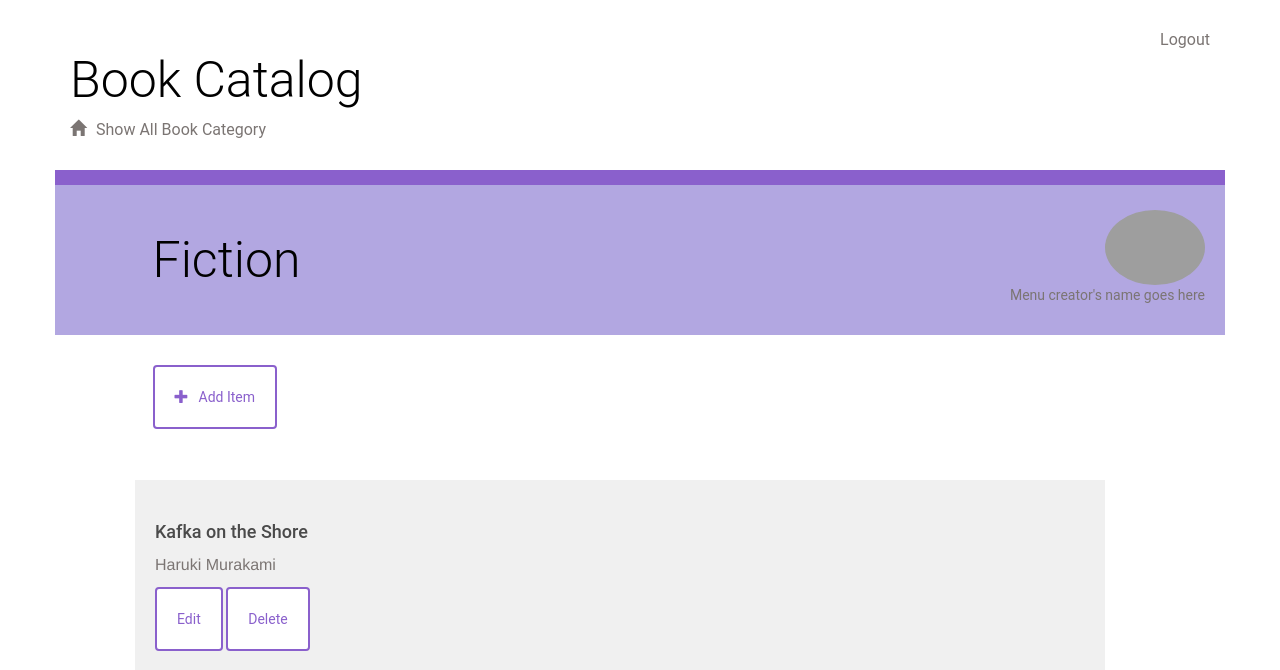
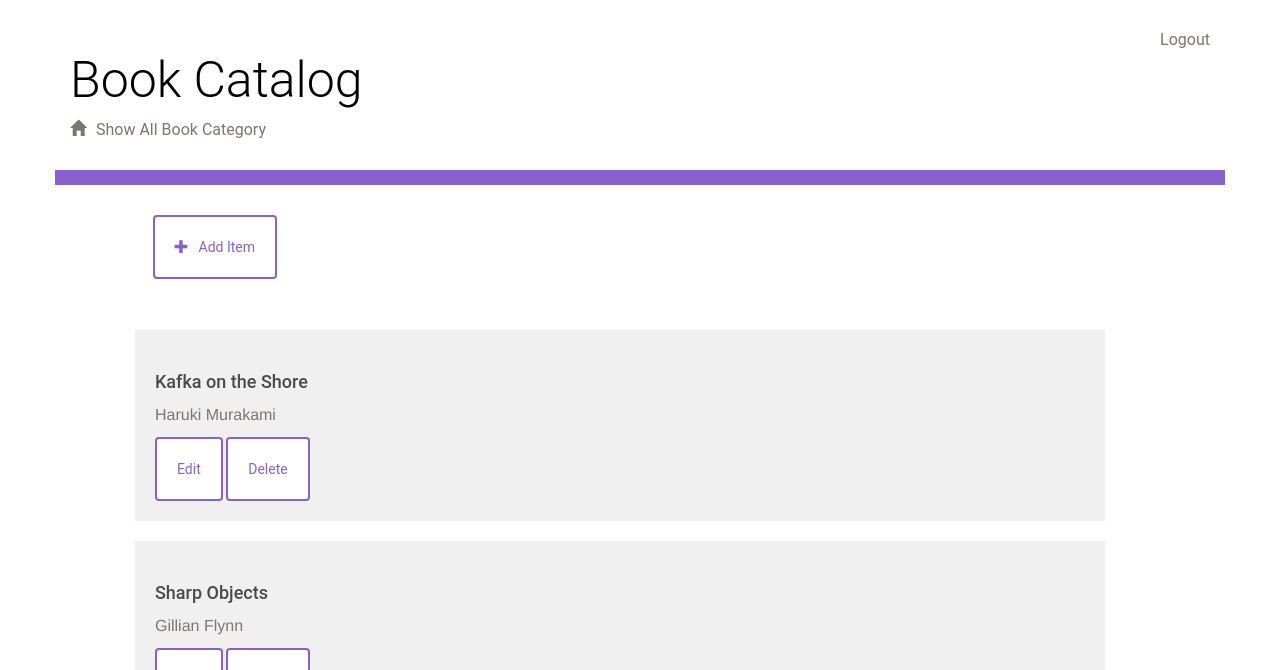
Before and after one commit to Ghada004/ItemCatalog, a Flask app: page /category/1/ in a window 1280 px wide. Shown: the top 670 px of the page. Run offline with Flask 2, Linux system fonts and the light colour scheme; a user stored in the database is signed in; data comes from the database, SQL or seed files in the repository; some libraries are stand-ins or nearby versions; grey boxes are pictures that could not be loaded.

Commit message:
minor edits

```diff
--- a/Templates/items.html
+++ b/Templates/items.html
@@ -4,18 +4,6 @@
 	<div class="row divider green">
 		<div class="col-md-12"></div>
 	</div>
-	<div class="row banner menu">
-		<div class="col-md-11 col-md-offset-1 padding-none">
-			<h1>{{ category.name }}
-			<figure class="creator">
-				<img src="{{ url_for('static', filename='blank_user.gif') }}">
-				<figcaption>Menu creator's name goes here</figcaption>
-			</figure>
-			</h1>
-
-		</div>
-	</div>
-
 <div class = 'flash'>
 		      {% with messages = get_flashed_messages() %}
       {% if messages %}
```
